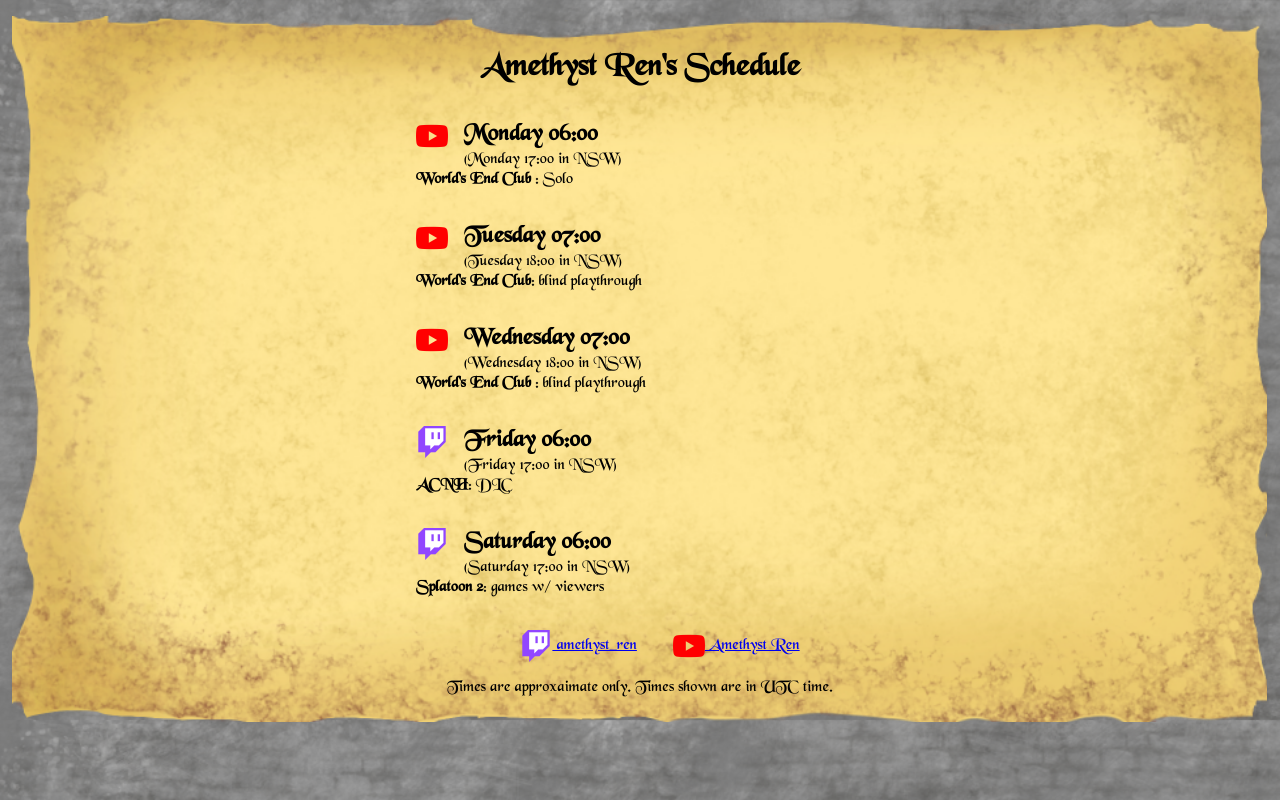
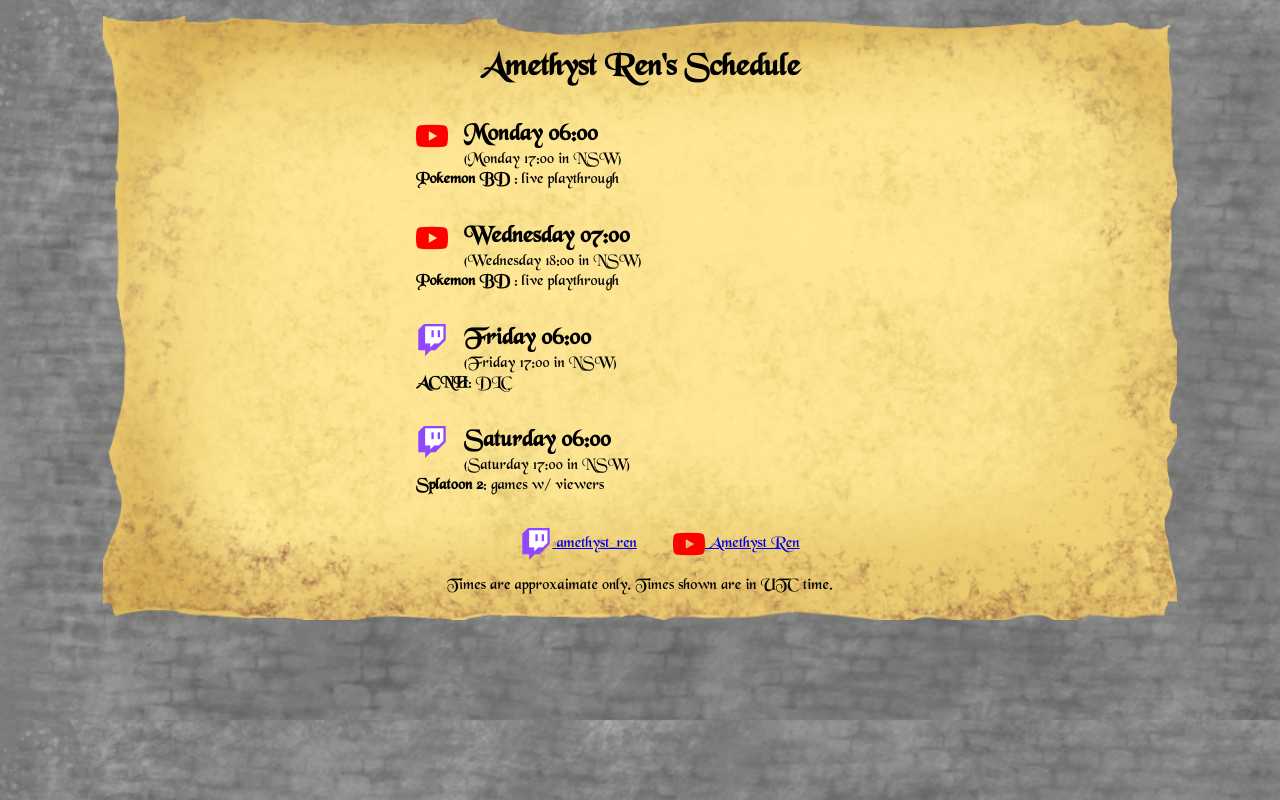
Before and after one commit to Amethyst-Ren/Amethyst-Ren-Stream, a plain HTML site: page index.html in a window 1280 px wide. Drawn offline with nearby package versions, Linux system fonts and the light colour scheme.

Commit message:
Update index.html

```diff
--- a/index.html
+++ b/index.html
@@ -23,17 +23,10 @@
 						<span class='weekday'>Monday</span>
 						<span class='startTime'>17:00</span>
 					</h2></div>
-					<div class='description'><strong> World's End Club </strong>: Solo </div>
+					<div class='description'><strong> Pokemon BD </strong>: live playthrough </div>
 				</section>
 
-				<section>
-					<div class='icon'><img src='youtube_64.png' height='32' width='32' alt='Twitch'/></div>
-					<div class='streamHeader'><h2>
-						<span class='weekday'>Tuesday</span>
-						<span class='startTime'>18:00</span>
-					</h2></div>
-					<div class='description'><strong> World's End Club</strong>: blind playthrough</div>
-				</section>
+
 
 				<section>
 					<div class='icon'><img src='youtube_64.png' height='32' width='32' alt='Twitch'/></div>
@@ -41,7 +34,7 @@
 						<span class='weekday'>Wednesday</span>
 						<span class='startTime'>18:00</span>
 					</h2></div>
-					<div class='description'><strong> World's End Club </strong>: blind playthrough </div>
+					<div class='description'><strong> Pokemon BD </strong>: live playthrough </div>
 				</section>
 
 				<section>
```
